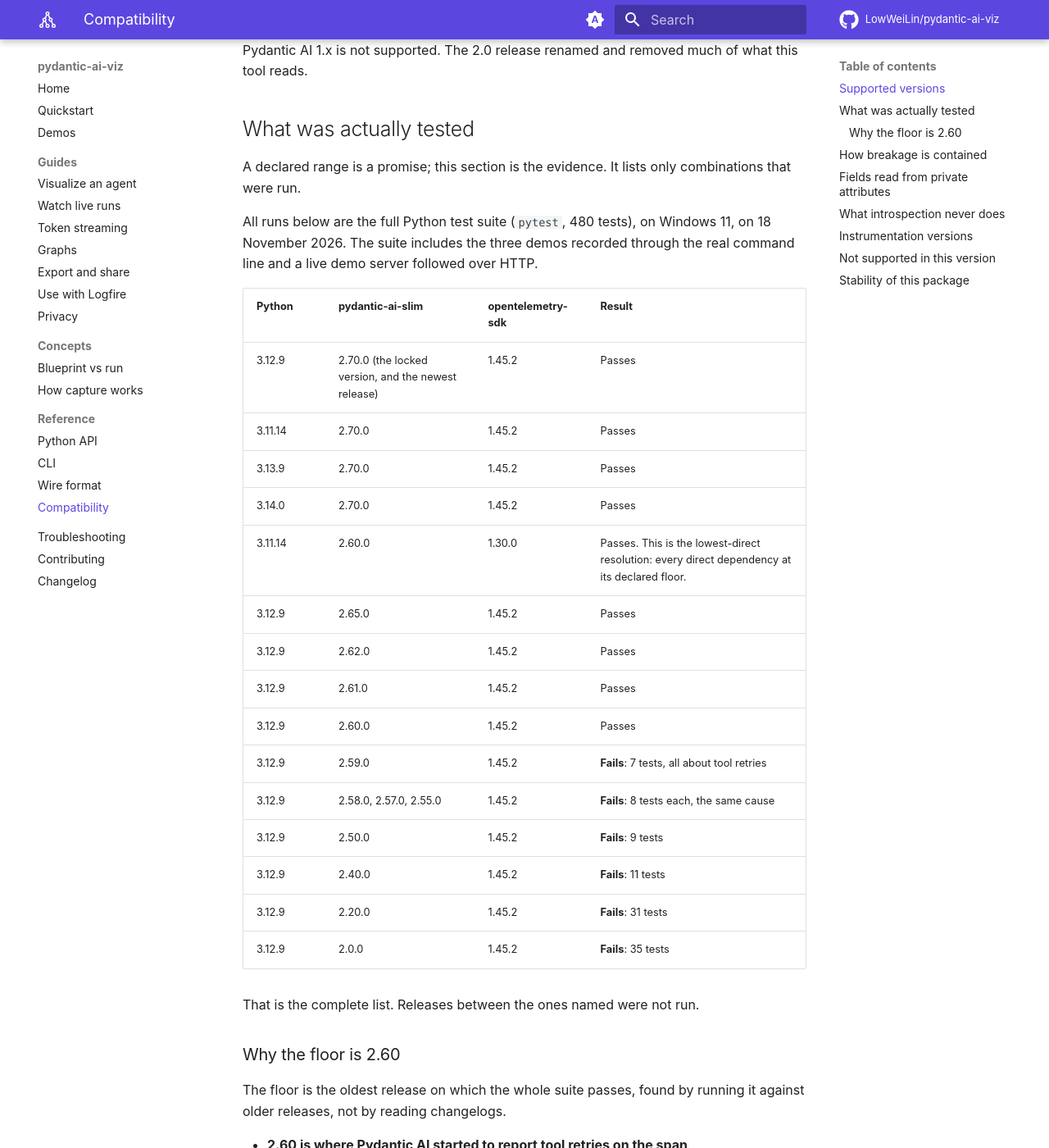
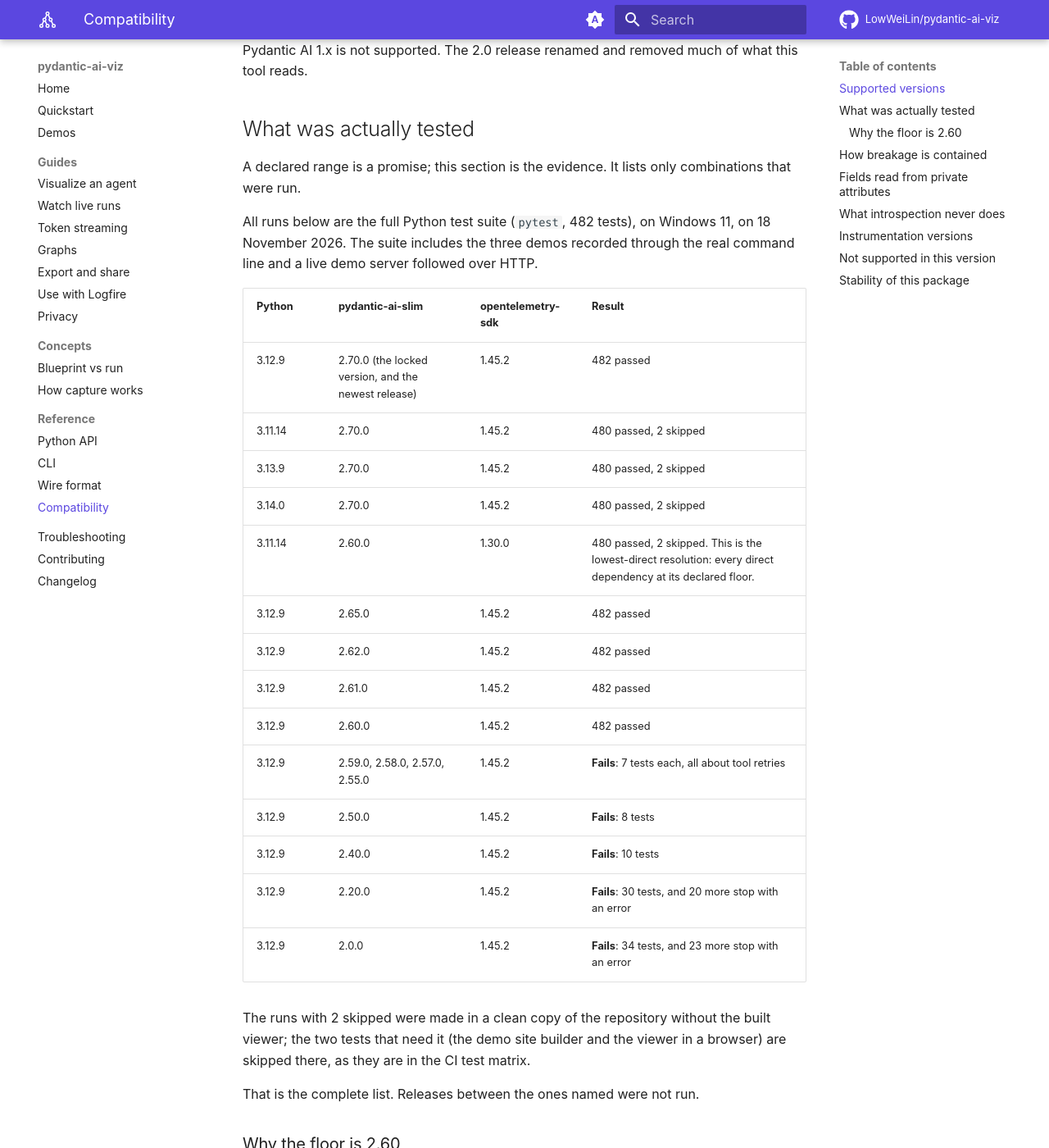
Before and after one commit to LowWeiLin/pydantic-ai-viz, an MkDocs documentation site: the page built from docs/reference/compatibility.md, in a window 1280 px wide and 1400 px high, scrolled down 489 px. Shown: the whole window at 82% size. Built offline with MkDocs 1.6.1 and Material for MkDocs 9.7.7, drawn with Linux system fonts in a browser that asks for light colours; comment, search, counter and statistics services are not loaded; some of the changed text lies outside the part shown.

Commit message:
docs: record the compatibility runs made at the final tree
Every row of the table was run again after the last code change, so the
counts are those of the suite as committed (482 tests): the passing
versions, the lowest-direct resolution on Python 3.11, Python 3.13 and
3.14, and the exact number of failures on each older release.

Co-Authored-By: Claude Fable 5.2 <noreply@anthropic.com>

```diff
--- a/docs/reference/compatibility.md
+++ b/docs/reference/compatibility.md
@@ -16,25 +16,26 @@ Pydantic AI 1.x is not supported. The 2.0 release renamed and removed much of wh
 
 A declared range is a promise; this section is the evidence. It lists only combinations that were run.
 
-All runs below are the full Python test suite (`pytest`, 480 tests), on Windows 11, on 18 November 2026. The suite includes the three demos recorded through the real command line and a live demo server followed over HTTP.
+All runs below are the full Python test suite (`pytest`, 482 tests), on Windows 11, on 18 November 2026. The suite includes the three demos recorded through the real command line and a live demo server followed over HTTP.
 
 | Python | pydantic-ai-slim | opentelemetry-sdk | Result |
 |---|---|---|---|
-| 3.12.9 | 2.70.0 (the locked version, and the newest release) | 1.45.2 | Passes |
-| 3.11.14 | 2.70.0 | 1.45.2 | Passes |
-| 3.13.9 | 2.70.0 | 1.45.2 | Passes |
-| 3.14.0 | 2.70.0 | 1.45.2 | Passes |
-| 3.11.14 | 2.60.0 | 1.30.0 | Passes. This is the lowest-direct resolution: every direct dependency at its declared floor. |
-| 3.12.9 | 2.65.0 | 1.45.2 | Passes |
-| 3.12.9 | 2.62.0 | 1.45.2 | Passes |
-| 3.12.9 | 2.61.0 | 1.45.2 | Passes |
-| 3.12.9 | 2.60.0 | 1.45.2 | Passes |
-| 3.12.9 | 2.59.0 | 1.45.2 | **Fails**: 7 tests, all about tool retries |
-| 3.12.9 | 2.58.0, 2.57.0, 2.55.0 | 1.45.2 | **Fails**: 8 tests each, the same cause |
-| 3.12.9 | 2.50.0 | 1.45.2 | **Fails**: 9 tests |
-| 3.12.9 | 2.40.0 | 1.45.2 | **Fails**: 11 tests |
-| 3.12.9 | 2.20.0 | 1.45.2 | **Fails**: 31 tests |
-| 3.12.9 | 2.0.0 | 1.45.2 | **Fails**: 35 tests |
+| 3.12.9 | 2.70.0 (the locked version, and the newest release) | 1.45.2 | 482 passed |
+| 3.11.14 | 2.70.0 | 1.45.2 | 480 passed, 2 skipped |
+| 3.13.9 | 2.70.0 | 1.45.2 | 480 passed, 2 skipped |
+| 3.14.0 | 2.70.0 | 1.45.2 | 480 passed, 2 skipped |
+| 3.11.14 | 2.60.0 | 1.30.0 | 480 passed, 2 skipped. This is the lowest-direct resolution: every direct dependency at its declared floor. |
+| 3.12.9 | 2.65.0 | 1.45.2 | 482 passed |
+| 3.12.9 | 2.62.0 | 1.45.2 | 482 passed |
+| 3.12.9 | 2.61.0 | 1.45.2 | 482 passed |
+| 3.12.9 | 2.60.0 | 1.45.2 | 482 passed |
+| 3.12.9 | 2.59.0, 2.58.0, 2.57.0, 2.55.0 | 1.45.2 | **Fails**: 7 tests each, all about tool retries |
+| 3.12.9 | 2.50.0 | 1.45.2 | **Fails**: 8 tests |
+| 3.12.9 | 2.40.0 | 1.45.2 | **Fails**: 10 tests |
+| 3.12.9 | 2.20.0 | 1.45.2 | **Fails**: 30 tests, and 20 more stop with an error |
+| 3.12.9 | 2.0.0 | 1.45.2 | **Fails**: 34 tests, and 23 more stop with an error |
+
+The runs with 2 skipped were made in a clean copy of the repository without the built viewer; the two tests that need it (the demo site builder and the viewer in a browser) are skipped there, as they are in the CI test matrix.
 
 That is the complete list. Releases between the ones named were not run.
 
@@ -43,7 +44,7 @@ That is the complete list. Releases between the ones named were not run.
 The floor is the oldest release on which the whole suite passes, found by running it against older releases, not by reading changelogs.
 
 - **2.60 is where Pydantic AI started to report tool retries on the span** (`pydantic_ai.tool.retry.cause`, `.attempt`, `.max_retries`). Before that, a tool that raised `ModelRetry` produces a span that looks exactly like a tool that failed. The viewer would show a retry in red, as an error, which is the one thing it promises not to do. The message history also represents a retry differently before 2.60.
-- **Around 2.40 and earlier, an agent run's reported token usage includes the runs of agents it delegated to.** The viewer's totals do not depend on it (they are summed over model requests), but the per-run number would mean something else.
+- **On 2.40.0 (but no longer on 2.50.0), an agent run's reported token usage includes the runs of agents it delegated to.** The viewer's totals do not depend on it (they are summed over model requests), but the per-run number would mean something else.
 - **2.20 and 2.0 have no `Agent.on_event`,** which token streaming is built on, and do not accept instrumentation version 6.
 
 The package still imports on 2.0.0 and most of it works there, but "most" is not what a declared range promises, so `pip` will refuse anything older than 2.60.
```
